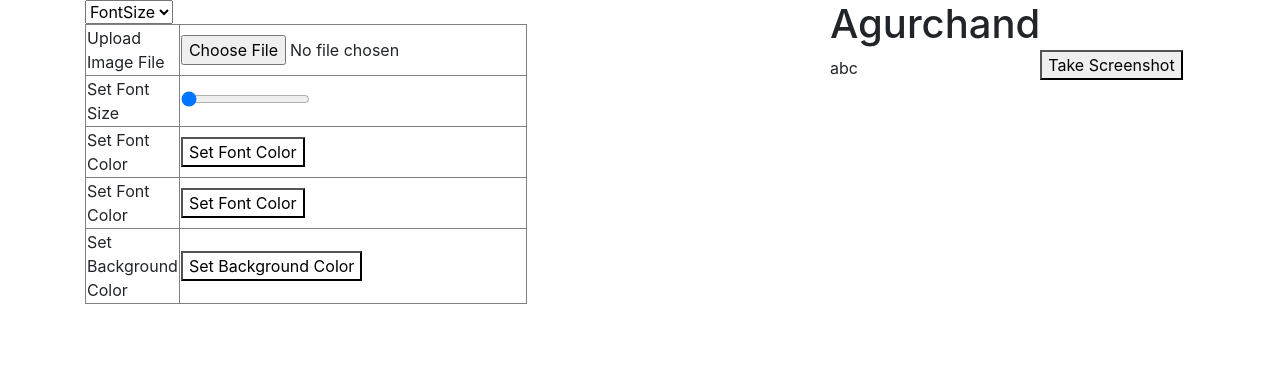
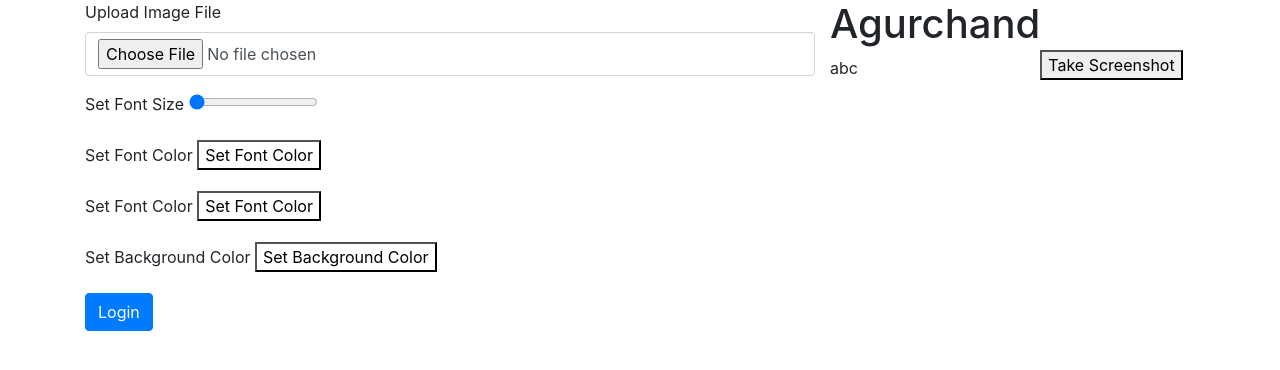
Before and after one commit to karangupta851/Projects, a PHP site: page /html-canvas-screenshot-master1/index.php in a window 1280 px wide. Shown: the top 370 px of the page. Run offline with PHP 8.4, Linux system fonts and the light colour scheme; some libraries are stand-ins or nearby versions.

Commit message:
Update index.php

```diff
--- a/html-canvas-screenshot-master1/index.php
+++ b/html-canvas-screenshot-master1/index.php
@@ -15,29 +15,34 @@
 <div class="container">
 <div class="row">
 <div class="col-md-8">
-<table width="200" border="1">
-  <tr>
-    <td>Upload Image File</td>
-    <td><input type='file' onchange="readURL(this);" /></td>
-  </tr>
-  <tr>
-    <td>Set Font Size</td>
-    <td><input id="slider" type ="range" min ="12" max="100" value ="0"/> </td>
-  </tr>
-  <tr>
-    <td>Set Font Color</td>
-    <td><button class="jscolor {valueElement:'chosen-value', onFineChange:'setTextColor(this)'}">Set Font Color</button></td>
-  </tr>
-  <tr>
-    <td>Set Font Color</td>
-    <td><button class="jscolor {valueElement:'chosen-value1', onFineChange:'setTextColor1(this)'}">Set Font Color</button></td>
-  </tr>
-  <tr>
-    <td>Set Background Color</td>
-    <td><button class="jscolor {valueElement:'chosen-value2', onFineChange:'setTextColor2(this)'}">Set Background Color</button></td>
-  </tr>
-  <select id="selected"><option value="slider">FontSize</option><option value="width">Width</option></select>
-</table>
+
+
+    <form>
+
+        <div class="form-group">
+		<label for="imageUpload">Upload Image File</label>
+            <input type="file" class="form-control" onchange="readURL(this);" />
+        </div>
+        <div class="form-group">
+
+            <label for="fontSize">Set Font Size</label>
+            <input id="slider" type ="range" min ="12" max="100" value ="0"/>
+        </div>
+	    <div class="form-group">
+		<label for="fontColor">Set Font Color</label>
+            <button class="jscolor {valueElement:'chosen-value', onFineChange:'setTextColor(this)'}">Set Font Color</button>
+        </div>
+	    <div class="form-group">
+		<label for="fontColor">Set Font Color</label>
+            <button class="jscolor {valueElement:'chosen-value1', onFineChange:'setTextColor1(this)'}">Set Font Color</button>
+        </div>
+	    <div class="form-group">
+		<label for="backgroundColor">Set Background Color</label>
+            <button class="jscolor {valueElement:'chosen-value2', onFineChange:'setTextColor2(this)'}">Set Background Color</button>
+        </div>
+        <button type="submit" class="btn btn-primary">Login</button>
+
+    </form>
 </div>
 
 	<div id="capture" class="capture">
```
